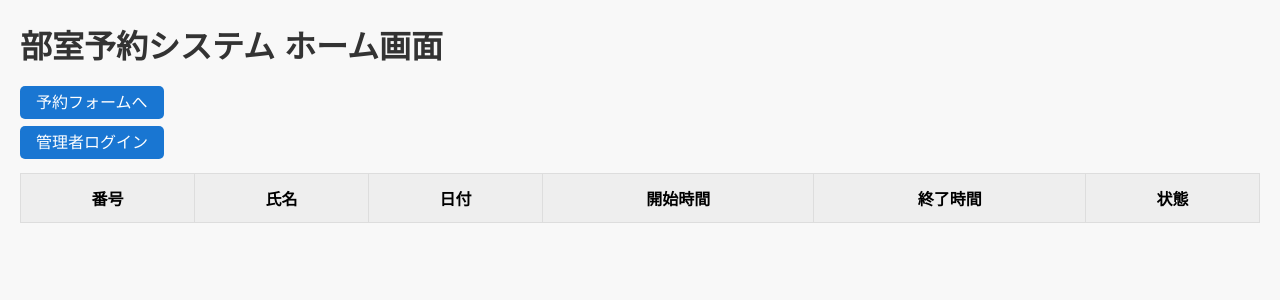
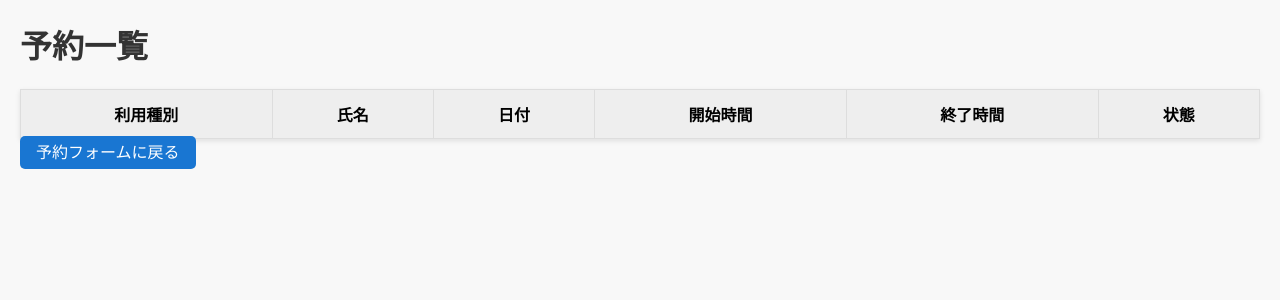
Before and after one commit to Noah104kkk/CUVE-Room, a Flask app: page / in a window 1280 px wide. Shown: the top 300 px of the page. Run offline with Flask 3, Linux system fonts and the light colour scheme; tables that the repository leaves empty hold one stand-in row (values such as "Sample post"); lists and menus that the app fills with data are empty.

Commit message:
Add files via upload

```diff
--- a/templates/welcome.html
+++ b/templates/welcome.html
@@ -1,22 +1,17 @@
 <!DOCTYPE html>
 <html>
 <head>
-    <meta charset="UTF-8">
-    <title>ホーム画面</title>
+    <meta charset="utf-8">
+    <title>ホーム画面（予約一覧）</title>
     <link rel="stylesheet" href="/static/style.css">
-    <meta name="viewport" content="width=device-width, initial-scale=1.0">
 </head>
 <body>
-    <h1>部室予約システム ホーム画面</h1>
+    <h1>予約一覧</h1>
 
-    <p><a href="/reserve">予約フォームへ</a></p>
-    <p><a href="/admin">管理者ログイン</a></p>
-
-    <div class="table-container">
     <table>
         <thead>
             <tr>
-                    <th>番号</th>
+                <th>利用種別</th>
                 <th>氏名</th>
                 <th>日付</th>
                 <th>開始時間</th>
@@ -26,8 +21,11 @@
         </thead>
         <tbody>
             {% for r in reservations %}
-                <tr class="{{ 'rejected' if r[6] == '拒否' else '' }}">
-                    <td>{{ loop.index }}</td>
+            <tr class="
+                {% if r[7] == '専属' %}exclusive{% endif %}
+                {% if r[6] == '拒否' %}rejected{% endif %}
+            ">
+                <td>{{ r[1] }}</td>
                 <td>{{ r[2] }}</td>
                 <td>{{ r[3] }}</td>
                 <td>{{ r[4] }}</td>
@@ -37,6 +35,9 @@
             {% endfor %}
         </tbody>
     </table>
+
+    <div class="back-link">
+        <a href="{{ url_for('reserve') }}">予約フォームに戻る</a>
     </div>
 </body>
 </html>
```
Also changed, not shown: templates/admin.html (+5 -17 lines). Lines whose indentation alone changed are shown as unchanged.
